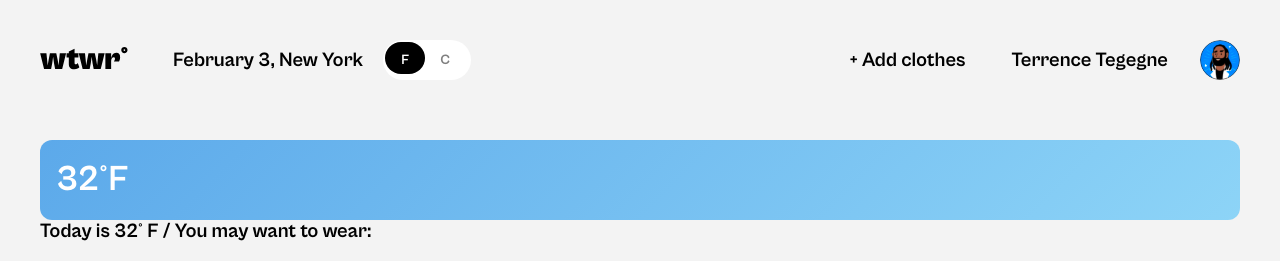
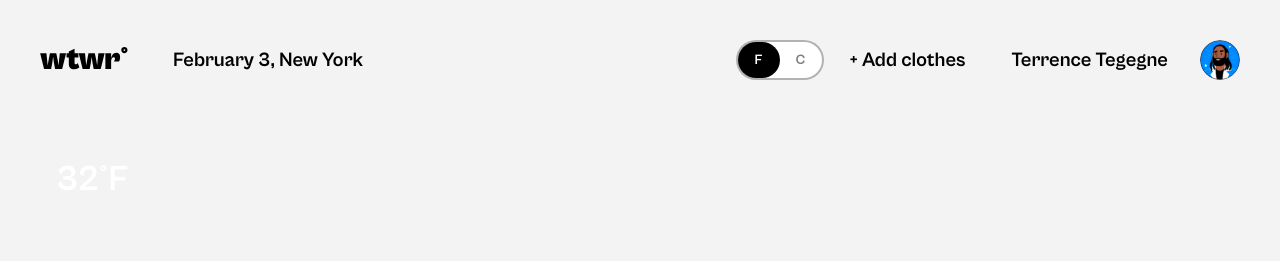
Before and after one commit to AmalRehman26/se_project_react, a React (Vite) app: page / in a window 1280 px wide. Shown: the top 261 px of the page. Built offline with nearby package versions, Linux system fonts and the light colour scheme; no server answers.

Commit message:
add changes

```diff
--- a/src/components/Header/Header.css
+++ b/src/components/Header/Header.css
@@ -1,7 +1,7 @@
 .header {
   display: flex;
   align-items: center;
-  justify-content: space-between;
+  /* justify-content: space-between; */
   font-family: "Cabinet Grotesk Bold", sans-serif;
   padding: 20px 0;
   gap: 20px;
@@ -23,7 +23,7 @@
 }
 
 .header__add-clothes-btn {
-  margin-left: auto;
+  /* margin-left: auto; */
   font-family: "Cabinet Grotesk Bold", sans-serif;
   font-size: 20px;
   font-weight: 700;
--- a/src/components/ItemModal/ItemModal.css
+++ b/src/components/ItemModal/ItemModal.css
@@ -23,6 +23,7 @@
   border-radius: 20px;
   position: relative;
   overflow: hidden;
+  padding: 0px;
 }
 
 .modal__close {
--- a/src/components/ToggleSwitch/ToggleSwitch.css
+++ b/src/components/ToggleSwitch/ToggleSwitch.css
@@ -1,6 +1,5 @@
 .toggle-switch {
-  display: flex;
-  align-items: center;
+  margin-left: auto;
 }
 
 .toggle-switch__checkbox {
@@ -16,10 +15,11 @@
   align-items: center;
   background-color: #fff;
   border-radius: 20px;
-  padding: 2px;
+  padding: 0;
   cursor: pointer;
   width: 84px;
   height: 36px;
+  border: 2px solid rgba(0, 0, 0, 0.3);
 }
 
 .toggle-switch__button {
@@ -27,8 +27,8 @@
   display: flex;
   align-items: center;
   justify-content: center;
-  width: 40px;
-  height: 32px;
+  width: 42px;
+  height: 36px;
   font-family: "Cabinet Grotesk Bold", sans-serif;
   font-size: 14px;
   font-weight: 700;
@@ -43,18 +43,28 @@
 
 .toggle-switch__slider {
   position: absolute;
-  top: 2px;
-  left: 2px;
-  width: 40px;
-  height: 32px;
+  top: 0;
+  left: 0;
+  width: 42px;
+  height: 36px;
   background-color: #000;
-  border-radius: 16px;
+  border-radius: 20px;
   transition: transform 0.3s ease;
   z-index: 1;
+}
+
+.toggle-switch__label:hover .toggle-switch__slider {
+  transform: translateX(2px);
 }
 
 .toggle-switch__checkbox:checked
   + .toggle-switch__label
   .toggle-switch__slider {
+  transform: translateX(42px);
+}
+
+.toggle-switch__checkbox:checked
+  + .toggle-switch__label:hover
+  .toggle-switch__slider {
   transform: translateX(40px);
 }
--- a/src/components/WeatherCard/WeatherCard.css
+++ b/src/components/WeatherCard/WeatherCard.css
@@ -6,33 +6,7 @@
   position: relative;
   display: flex;
   align-items: flex-end;
-}
-
-.weather-card_type_sunny-day {
-  background: linear-gradient(135deg, #5ca9ea 0%, #8dd4f7 100%);
-}
-
-.weather-card_type_cloudy-day {
-  background: linear-gradient(135deg, #5ca9ea 0%, #a0d1ec 100%);
-}
-
-.weather-card_type_rain-day,
-.weather-card_type_storm-day,
-.weather-card_type_fog-day {
-  background: linear-gradient(135deg, #7b9db8 0%, #a8c4d6 100%);
-}
-
-.weather-card_type_snow-day {
-  background: linear-gradient(135deg, #89b5d0 0%, #b8d5e5 100%);
-}
-
-.weather-card_type_sunny-night,
-.weather-card_type_cloudy-night,
-.weather-card_type_rain-night,
-.weather-card_type_storm-night,
-.weather-card_type_snow-night,
-.weather-card_type_fog-night {
-  background: linear-gradient(135deg, #1e3a5f 0%, #2b5680 100%);
+  margin-bottom: 40px;
 }
 
 .weather-card__image {
@@ -41,7 +15,7 @@
   top: 0;
   height: 100%;
   width: auto;
-  max-width: 40%;
+  /* max-width: 40%; */
   object-fit: contain;
   object-position: right center;
   pointer-events: none;
```
